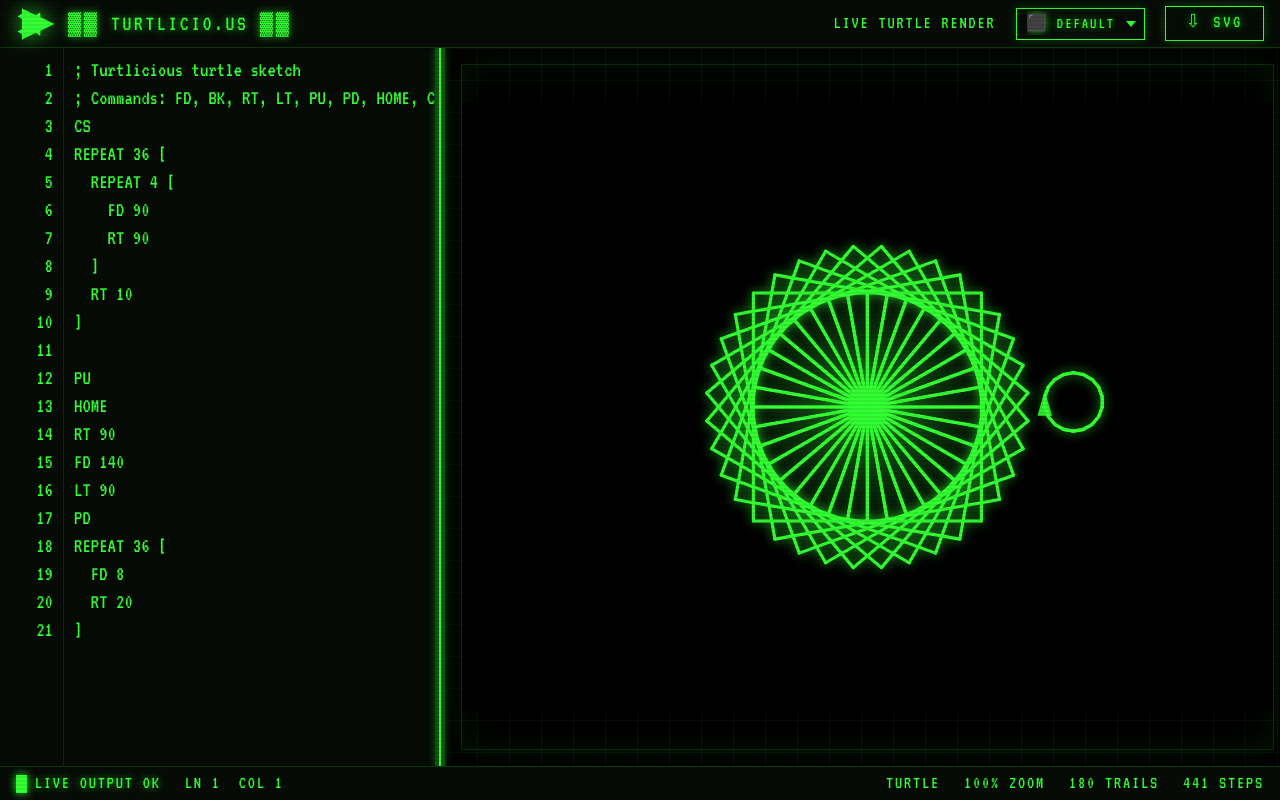
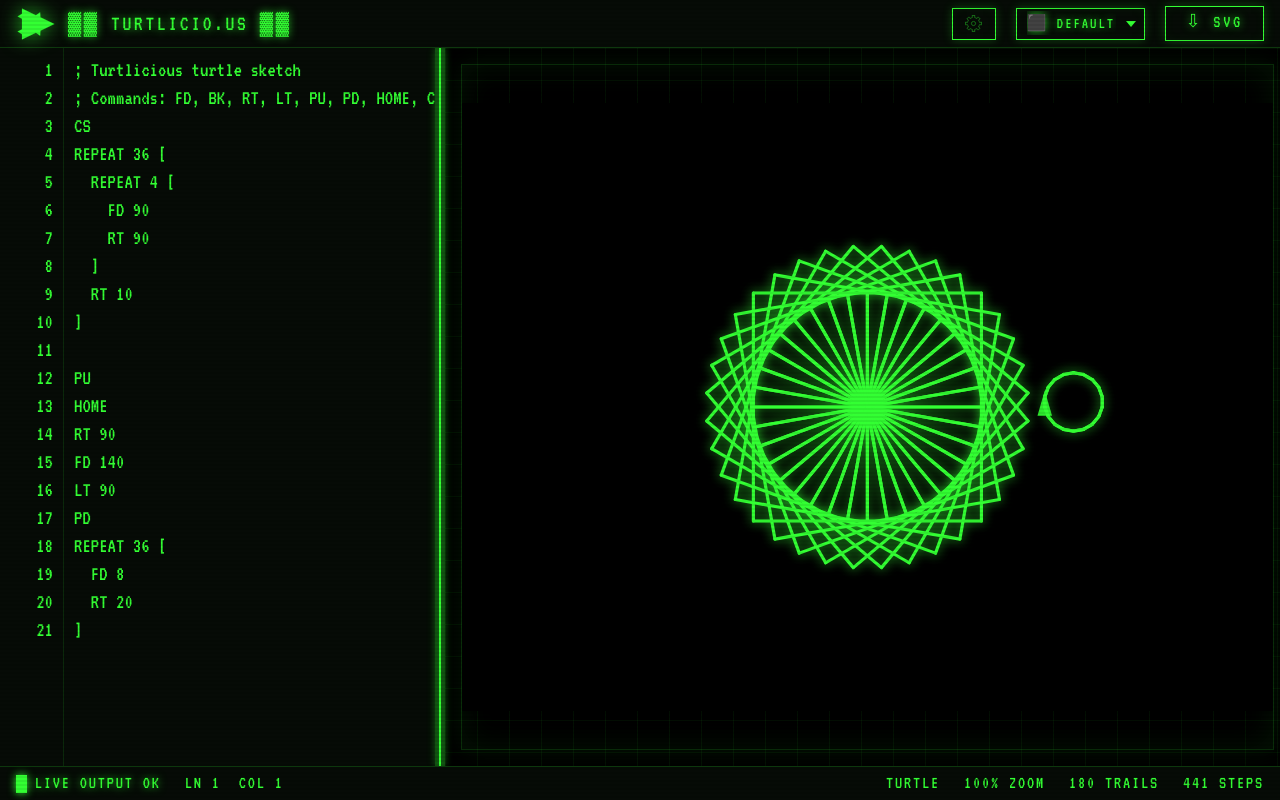
Before and after one commit to eouw0o83hf/turtlicious, a React (Vite) app: page / in a window 1280 px wide. Built offline with nearby package versions, Linux system fonts and the light colour scheme.

Commit message:
Add config modal

```diff
--- a/src/App.tsx
+++ b/src/App.tsx
@@ -30,6 +30,7 @@ function App() {
   const [code, setCode] = useState(DEFAULT_CODE);
   const [cursorPos, setCursorPos] = useState({ line: 1, col: 1 });
   const [isFocused, setIsFocused] = useState(false);
+  const [isConfigOpen, setIsConfigOpen] = useState(false);
   const [leftPaneWidth, setLeftPaneWidth] = useState(DEFAULT_LEFT_PANE_WIDTH);
   const [sketchView, setSketchView] = useState({ x: 0, y: 0, scale: 1 });
   const [isPanning, setIsPanning] = useState(false);
@@ -170,9 +171,42 @@ function App() {
       ? `${errors.length} TURTLE ERROR${errors.length === 1 ? '' : 'S'}`
       : 'LIVE OUTPUT OK';
 
+  const handleConfigClose = useCallback(() => {
+    setIsConfigOpen(false);
+  }, []);
+
   return (
     <div className="app-shell">
       <div className="scanlines" />
+
+      {isConfigOpen && (
+        <div
+          className="config-modal-backdrop"
+          onClick={handleConfigClose}
+          role="presentation"
+        >
+          <section
+            className="config-modal"
+            aria-label="Configuration"
+            aria-modal="true"
+            onClick={(event) => event.stopPropagation()}
+            role="dialog"
+          >
+            <div className="config-modal-header">
+              <span className="config-modal-title">CONFIGURATION</span>
+              <button
+                aria-label="Close configuration"
+                className="icon-btn modal-close-btn"
+                onClick={handleConfigClose}
+                type="button"
+              >
+                X
+              </button>
+            </div>
+            <div className="config-modal-body" />
+          </section>
+        </div>
+      )}
 
       <header className="top-bar">
         <div className="brand-mark">
@@ -185,7 +219,19 @@ function App() {
         </div>
 
         <div className="toolbar">
-          <span className="shortcut">LIVE TURTLE RENDER</span>
+          <button
+            aria-label="Open configuration"
+            className="icon-btn gear-btn"
+            onClick={() => setIsConfigOpen(true)}
+            type="button"
+          >
+            <img
+              alt=""
+              aria-hidden="true"
+              className="gear-icon"
+              src="/assets/turtlicious-gear.svg"
+            />
+          </button>
           <select
             className="brush-select"
             value={brushName}
--- a/src/styles/global.css
+++ b/src/styles/global.css
@@ -90,16 +90,51 @@ textarea {
   gap: 20px;
 }
 
-.shortcut,
 .status-bar {
   color: #33ff33;
   letter-spacing: 0.1em;
 }
 
-.shortcut,
 .status-bar,
 .run-btn {
   font-size: 18px;
+}
+
+.icon-btn {
+  align-items: center;
+  background: transparent;
+  border: 1px solid #33ff33;
+  box-shadow:
+    0 0 10px rgb(51 255 51 / 25%),
+    inset 0 0 10px rgb(51 255 51 / 5%);
+  color: #33ff33;
+  cursor: pointer;
+  display: inline-flex;
+  justify-content: center;
+  min-height: 2rem;
+  min-width: 2.75rem;
+  padding: 0;
+  text-shadow: 0 0 8px rgb(51 255 51 / 75%);
+  transition: background 0.15s;
+}
+
+.icon-btn:hover {
+  background: rgb(51 255 51 / 15%);
+}
+
+.icon-btn:active {
+  background: rgb(51 255 51 / 30%);
+}
+
+.gear-btn {
+  padding: 0 0.55rem;
+}
+
+.gear-icon {
+  display: block;
+  height: 1.15rem;
+  object-fit: contain;
+  width: 1.15rem;
 }
 
 .run-btn {
@@ -126,6 +161,62 @@ textarea {
 
 .run-btn:active {
   background: rgb(51 255 51 / 30%);
+}
+
+.config-modal-backdrop {
+  align-items: center;
+  background: rgb(0 0 0 / 55%);
+  display: flex;
+  inset: 0;
+  justify-content: center;
+  padding: 24px;
+  position: fixed;
+  z-index: 90;
+}
+
+.config-modal {
+  background:
+    linear-gradient(180deg, rgb(8 16 8 / 98%), rgb(4 8 4 / 96%)),
+    #060b06;
+  border: 1px solid rgb(51 255 51 / 42%);
+  box-shadow:
+    0 0 32px rgb(0 0 0 / 55%),
+    0 0 28px rgb(51 255 51 / 14%),
+    inset 0 0 28px rgb(51 255 51 / 7%);
+  display: flex;
+  flex-direction: column;
+  min-height: 16rem;
+  overflow: hidden;
+  width: min(34rem, 100%);
+}
+
+.config-modal-header {
+  align-items: center;
+  background:
+    linear-gradient(90deg, rgb(51 255 51 / 18%), rgb(51 255 51 / 6%)),
+    transparent;
+  border-bottom: 1px solid rgb(51 255 51 / 24%);
+  box-shadow: inset 0 -1px 0 rgb(51 255 51 / 12%);
+  display: flex;
+  justify-content: space-between;
+  padding: 10px 12px;
+}
+
+.config-modal-title {
+  font-size: 1.15rem;
+  letter-spacing: 0.18em;
+  text-shadow: 0 0 10px rgb(51 255 51 / 65%);
+}
+
+.modal-close-btn {
+  font-size: 1rem;
+  letter-spacing: 0.12em;
+  min-width: 2.25rem;
+}
+
+.config-modal-body {
+  border-top: 1px solid rgb(51 255 51 / 10%);
+  flex: 1;
 }
 
 .brush-select {
```
Also changed, not shown: public/assets/turtlicious-gear.svg (added), 1 other file (tests, documents, lock files or other folders).
